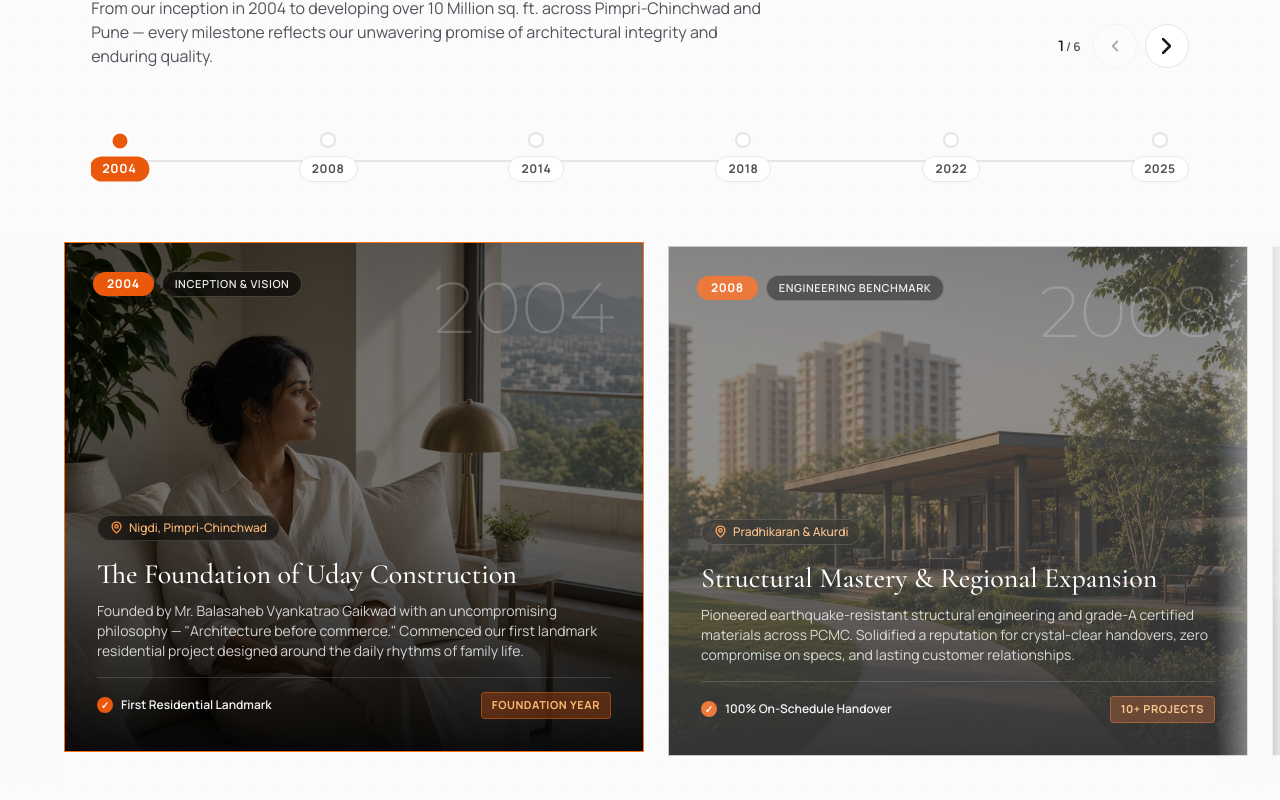
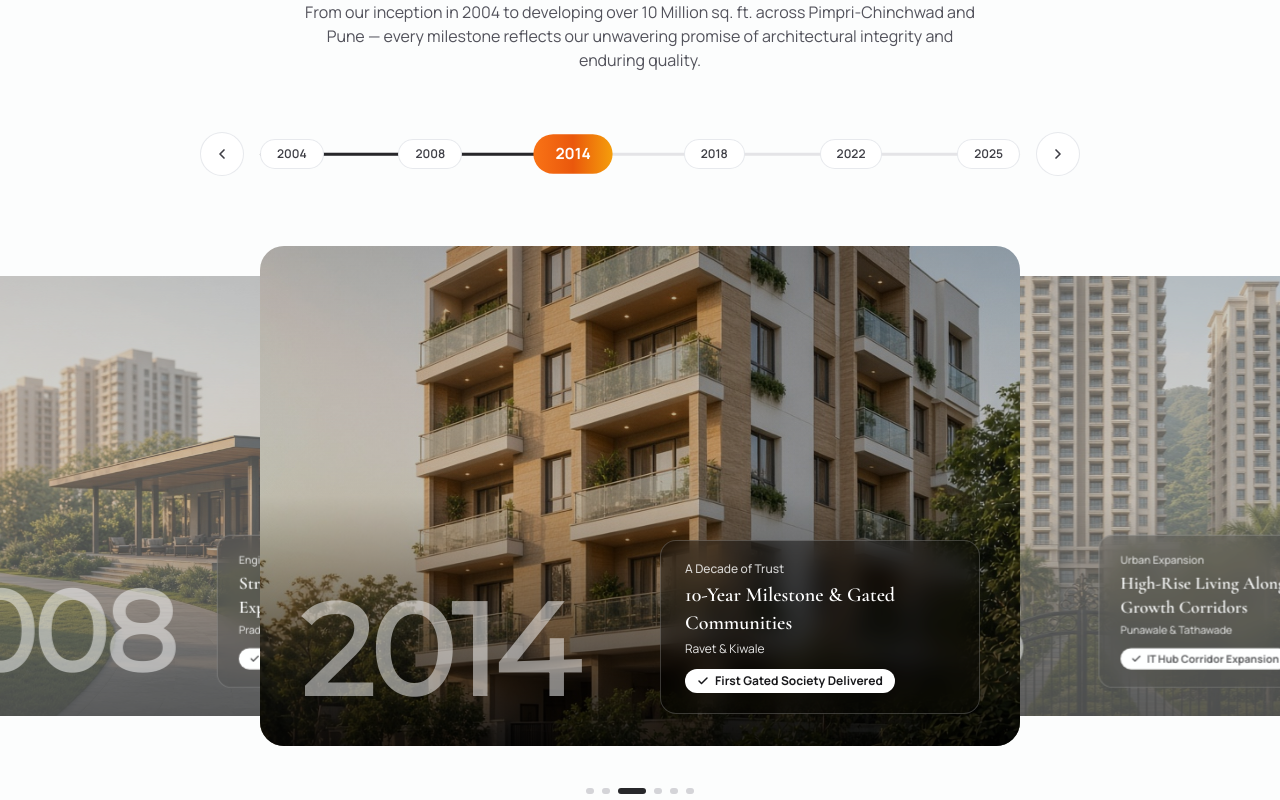
Before and after one commit to maheshmindfull-tech/uday-construction, a React (Vite) app: page /about in a window 1280 px wide. Shown: the part 2400-3200 px from the top of the page. Built offline with nearby package versions, Linux system fonts and the light colour scheme.

Commit message:
Pixel-perfect implementation of Timeline Carousel matching design mockup

```diff
--- a/src/components/Timeline.jsx
+++ b/src/components/Timeline.jsx
@@ -1,4 +1,4 @@
-import { useState, useRef } from 'react'
+import { useState, useRef, useEffect } from 'react'
 import { timelineData } from '../data/content'
 import Reveal from './Reveal'
 
@@ -20,292 +20,262 @@ const milestoneImages = {
 
 export default function Timeline() {
   const { eyebrow, title, subtitle, milestones } = timelineData
-  const [activeIndex, setActiveIndex] = useState(0)
-  const trackRef = useRef(null)
-  const cardRefs = useRef([])
+  // Default to 2014 (index 2) exactly matching the mockup design
+  const [activeIndex, setActiveIndex] = useState(2)
+  const touchStartX = useRef(null)
 
-  // Scroll active card into view smoothly
-  const scrollToMilestone = (index) => {
-    const validIndex = Math.max(0, Math.min(milestones.length - 1, index))
-    setActiveIndex(validIndex)
-
-    const card = cardRefs.current[validIndex]
-    const track = trackRef.current
-    if (card && track) {
-      const cardLeft = card.offsetLeft
-      const cardWidth = card.offsetWidth
-      const trackWidth = track.clientWidth
-      track.scrollTo({
-        left: cardLeft - trackWidth / 2 + cardWidth / 2,
-        behavior: 'smooth',
-      })
-    }
+  const goToNext = () => {
+    setActiveIndex((prev) => (prev < milestones.length - 1 ? prev + 1 : prev))
   }
 
-  // Handle manual horizontal scroll / swipe on track
-  const handleTrackScroll = () => {
-    const track = trackRef.current
-    if (!track) return
-
-    const trackCenter = track.scrollLeft + track.clientWidth / 2
-    let closestIndex = 0
-    let minDistance = Infinity
-
-    cardRefs.current.forEach((card, idx) => {
-      if (card) {
-        const cardCenter = card.offsetLeft + card.offsetWidth / 2
-        const distance = Math.abs(trackCenter - cardCenter)
-        if (distance < minDistance) {
-          minDistance = distance
-          closestIndex = idx
-        }
-      }
-    })
-
-    if (closestIndex !== activeIndex) {
-      setActiveIndex(closestIndex)
-    }
+  const goToPrev = () => {
+    setActiveIndex((prev) => (prev > 0 ? prev - 1 : prev))
   }
 
-  // Progress percentage for connecting track
+  const handleTouchStart = (e) => {
+    touchStartX.current = e.touches[0].clientX
+  }
+
+  const handleTouchEnd = (e) => {
+    if (touchStartX.current === null) return
+    const diff = touchStartX.current - e.changedTouches[0].clientX
+    if (Math.abs(diff) > 40) {
+      if (diff > 0) goToNext()
+      else goToPrev()
+    }
+    touchStartX.current = null
+  }
+
+  // Keyboard navigation (ArrowLeft, ArrowRight)
+  useEffect(() => {
+    const handleKeyDown = (e) => {
+      if (e.key === 'ArrowRight') goToNext()
+      if (e.key === 'ArrowLeft') goToPrev()
+    }
+    window.addEventListener('keydown', handleKeyDown)
+    return () => window.removeEventListener('keydown', handleKeyDown)
+  }, [])
+
   const progressPercent = (activeIndex / (milestones.length - 1)) * 100
 
   return (
     <section
       id="timeline"
       aria-label="Company Milestones Timeline"
-      className="relative w-full overflow-hidden border-b border-line bg-sand/60 py-16 md:py-24"
+      className="relative w-full overflow-hidden bg-sand/40 py-16 md:py-24 border-b border-line"
     >
-      {/* Background Architectural Grid Pattern */}
-      <div
-        className="pointer-events-none absolute inset-0 opacity-[0.3]"
-        style={{
-          backgroundImage:
-            'radial-gradient(rgb(234 88 12 / 0.12) 1px, transparent 1px)',
-          backgroundSize: '24px 24px',
-        }}
-      />
-
-      <div className="relative mx-auto max-w-site px-4 sm:px-6 md:px-10 2xl:px-16">
-        {/* Header with Title and Prev/Next Navigation Controls */}
-        <div className="flex flex-col justify-between gap-6 md:flex-row md:items-end">
-          <div className="max-w-2xl">
+      <div className="mx-auto max-w-site px-4 sm:px-6 md:px-10">
+        {/* Header - Centered Layout matching mockup */}
+        <div className="mx-auto max-w-3xl text-center">
           <Reveal>
-              <div className="flex items-center gap-3 text-xs font-bold uppercase tracking-[0.2em] text-orange-600">
-                <span className="block h-0.5 w-10 bg-gradient-to-r from-orange-500 to-amber-400" />
+            <div className="inline-block rounded-full bg-gradient-to-r from-orange-600 to-amber-600 px-5 py-1.5 text-[11px] sm:text-xs font-bold uppercase tracking-[0.18em] text-white shadow-sm">
               {eyebrow}
             </div>
-              <h2 className="section-title mt-4 text-ink">{title}</h2>
-              <p className="mt-3.5 text-sm leading-relaxed text-body md:text-base">
+
+            <h2 className="mt-4 font-display text-3xl font-medium tracking-tight text-ink sm:text-4xl md:text-5xl lg:text-[54px] leading-tight">
+              {title}
+            </h2>
+
+            <p className="mt-3.5 text-sm sm:text-base leading-relaxed text-body max-w-2xl mx-auto">
               {subtitle}
             </p>
           </Reveal>
         </div>
 
-          {/* Navigation Prev / Next Buttons */}
+        {/* Timeline Horizontal Scrubber Bar */}
         <Reveal delay={100}>
-            <div className="flex items-center gap-3">
-              <span className="text-xs font-semibold text-body">
-                <span className="font-number text-sm font-bold text-ink">
-                  {activeIndex + 1}
-                </span>{' '}
-                / {milestones.length}
-              </span>
-
-              <div className="flex items-center gap-2">
+          <div className="mx-auto mt-10 md:mt-12 flex max-w-4xl items-center justify-center gap-3 sm:gap-4 px-2">
+            {/* Left Previous Arrow Button */}
             <button
               type="button"
-                  onClick={() => scrollToMilestone(activeIndex - 1)}
+              onClick={goToPrev}
               disabled={activeIndex === 0}
               aria-label="Previous milestone"
-                  className="flex h-11 w-11 items-center justify-center rounded-full border border-line bg-white text-ink transition-all duration-200 hover:border-orange-600 hover:bg-orange-600 hover:text-white disabled:pointer-events-none disabled:opacity-35 shadow-sm"
+              className="flex h-10 w-10 sm:h-11 sm:w-11 shrink-0 items-center justify-center rounded-full border border-gray-200/90 bg-white text-zinc-700 shadow-sm transition-all duration-200 hover:scale-105 hover:border-orange-500 hover:text-orange-600 disabled:pointer-events-none disabled:opacity-30 cursor-pointer"
             >
-                  <svg width="18" height="18" viewBox="0 0 24 24" fill="none" stroke="currentColor" strokeWidth="2.5" strokeLinecap="round" strokeLinejoin="round">
+              <svg width="16" height="16" viewBox="0 0 24 24" fill="none" stroke="currentColor" strokeWidth="2.5" strokeLinecap="round" strokeLinejoin="round">
                 <path d="M15 18l-6-6 6-6" />
               </svg>
             </button>
 
-                <button
-                  type="button"
-                  onClick={() => scrollToMilestone(activeIndex + 1)}
-                  disabled={activeIndex === milestones.length - 1}
-                  aria-label="Next milestone"
-                  className="flex h-11 w-11 items-center justify-center rounded-full border border-line bg-white text-ink transition-all duration-200 hover:border-orange-600 hover:bg-orange-600 hover:text-white disabled:pointer-events-none disabled:opacity-35 shadow-sm"
-                >
-                  <svg width="9" height="16" viewBox="0 0 9 16" fill="none" stroke="currentColor" strokeWidth="2.5" strokeLinecap="round" strokeLinejoin="round">
-                    <path d="M1 1l7 7-7 7" />
-                  </svg>
-                </button>
-              </div>
-            </div>
-          </Reveal>
-        </div>
+            {/* Horizontal Timeline Track */}
+            <div className="relative flex-1 py-4">
+              {/* Inactive Line (Right side / Remaining) */}
+              <div className="absolute top-1/2 left-0 right-0 h-[2.5px] -translate-y-1/2 bg-zinc-200 rounded-full" />
 
-        {/* Horizontal Progress Track / Scrubber Bar */}
-        <Reveal delay={150}>
-          <div className="relative mt-10 md:mt-14 pb-2">
-            {/* Background connecting line */}
-            <div className="absolute top-1/2 left-4 right-4 h-[2px] -translate-y-1/2 bg-line" />
-
-            {/* Active orange connecting line */}
+              {/* Active Dark Progress Line (Left side up to active node) */}
               <div
-              className="absolute top-1/2 left-4 h-[2px] -translate-y-1/2 bg-gradient-to-r from-orange-500 to-amber-500 transition-all duration-500 ease-out"
-              style={{ width: `calc(${progressPercent}% * 0.94)` }}
+                className="absolute top-1/2 left-0 h-[2.5px] -translate-y-1/2 bg-zinc-800 rounded-full transition-all duration-500 ease-out"
+                style={{ width: `${progressPercent}%` }}
               />
 
-            {/* Year Nodes Track */}
-            <div className="relative flex items-center justify-between gap-2 overflow-x-auto py-2 scrollbar-none">
-              {milestones.map((item, idx) => {
-                const isActive = activeIndex === idx
-                const isPassed = activeIndex >= idx
+              {/* Year Nodes along the line */}
+              <div className="relative flex items-center justify-between gap-1 sm:gap-2">
+                {milestones.map((item, index) => {
+                  const isActive = activeIndex === index
+                  const yearDisplay = item.year.split(' ')[0]
 
                   return (
                     <button
                       key={item.year}
                       type="button"
-                    onClick={() => scrollToMilestone(idx)}
-                    className="group relative z-10 flex flex-col items-center gap-2 transition-all duration-300 focus:outline-none"
-                    aria-label={`Go to ${item.year} milestone`}
-                  >
-                    {/* Node Dot with Ping ring when active */}
-                    <div className="relative flex items-center justify-center">
-                      {isActive && (
-                        <span className="absolute h-8 w-8 animate-ping rounded-full bg-orange-500/20 opacity-75" />
-                      )}
-                      <span
-                        className={`h-4 w-4 rounded-full border-2 transition-all duration-300 ${
+                      onClick={() => setActiveIndex(index)}
+                      aria-label={`Jump to ${item.year}`}
+                      className={`relative z-10 transition-all duration-300 focus:outline-none cursor-pointer select-none ${
                         isActive
-                            ? 'scale-125 border-white bg-orange-600 ring-4 ring-orange-500/30'
-                            : isPassed
-                            ? 'border-orange-500 bg-orange-500'
-                            : 'border-line bg-white group-hover:border-orange-400'
-                        }`}
-                      />
-                    </div>
-
-                    {/* Year Label Button / Pill */}
-                    <span
-                      className={`rounded-full px-3 py-1 text-xs font-bold tracking-wider transition-all duration-300 ${
-                        isActive
-                          ? 'bg-orange-600 text-white shadow-sm ring-2 ring-orange-500/20 scale-105'
-                          : 'border border-line bg-white text-body hover:border-orange-500 hover:text-orange-600'
+                          ? 'rounded-full bg-gradient-to-r from-orange-500 via-orange-600 to-amber-500 px-4 sm:px-5 py-1.5 sm:py-2 text-xs sm:text-sm font-bold text-white shadow-[0_0_22px_rgba(234,88,12,0.45)] ring-4 ring-orange-500/20 scale-110'
+                          : 'rounded-full border border-gray-200/90 bg-white px-2.5 sm:px-4 py-1 sm:py-1.5 text-[11px] sm:text-xs font-semibold text-zinc-700 shadow-sm hover:scale-105 hover:border-zinc-400 hover:text-black'
                       }`}
                     >
-                      {item.year.split(' ')[0]}
-                    </span>
+                      {yearDisplay}
                     </button>
                   )
                 })}
               </div>
             </div>
+
+            {/* Right Next Arrow Button */}
+            <button
+              type="button"
+              onClick={goToNext}
+              disabled={activeIndex === milestones.length - 1}
+              aria-label="Next milestone"
+              className="flex h-10 w-10 sm:h-11 sm:w-11 shrink-0 items-center justify-center rounded-full border border-gray-200/90 bg-white text-zinc-700 shadow-sm transition-all duration-200 hover:scale-105 hover:border-orange-500 hover:text-orange-600 disabled:pointer-events-none disabled:opacity-30 cursor-pointer"
+            >
+              <svg width="16" height="16" viewBox="0 0 24 24" fill="none" stroke="currentColor" strokeWidth="2.5" strokeLinecap="round" strokeLinejoin="round">
+                <path d="M9 18l6-6-6-6" />
+              </svg>
+            </button>
+          </div>
         </Reveal>
       </div>
 
-      {/* Cinematic Horizontal Cards Carousel Filmstrip */}
-      <div className="relative mt-8 md:mt-10 w-full overflow-hidden">
-        {/* Left and Right Subtle Gradients for Depth */}
-        <div className="pointer-events-none absolute left-0 top-0 bottom-0 z-20 w-8 md:w-16 bg-gradient-to-r from-sand/90 via-sand/40 to-transparent" />
-        <div className="pointer-events-none absolute right-0 top-0 bottom-0 z-20 w-8 md:w-16 bg-gradient-to-l from-sand/90 via-sand/40 to-transparent" />
+      {/* 3-Card Carousel Exhibition Stage matching mockup */}
+      <div
+        className="relative mt-8 md:mt-12 w-full overflow-hidden px-4"
+        onTouchStart={handleTouchStart}
+        onTouchEnd={handleTouchEnd}
+      >
+        <div className="relative mx-auto flex h-[350px] sm:h-[420px] md:h-[480px] lg:h-[520px] max-w-7xl items-center justify-center">
+          {milestones.map((item, index) => {
+            const diff = index - activeIndex
+            const isVisible = Math.abs(diff) <= 2
+            if (!isVisible) return null
 
-        {/* Scrollable Track */}
-        <div
-          ref={trackRef}
-          onScroll={handleTrackScroll}
-          className="flex gap-6 overflow-x-auto px-5 sm:px-10 md:px-16 pb-6 pt-2 snap-x snap-mandatory scrollbar-none"
-          tabIndex={0}
-          aria-label="Timeline horizontal milestone cards"
-        >
-          {milestones.map((item, index) => {
-            const isActive = activeIndex === index
+            const isCenter = diff === 0
+            const isLeft = diff === -1
+            const isRight = diff === 1
+            const isFarLeft = diff === -2
+            const isFarRight = diff === 2
+
+            let transformClass = ''
+            let zIndex = 10
+            let opacityClass = 'opacity-0 pointer-events-none'
+
+            if (isCenter) {
+              transformClass = 'translate-x-0 scale-100'
+              zIndex = 30
+              opacityClass = 'opacity-100 shadow-2xl shadow-black/30'
+            } else if (isLeft) {
+              transformClass = '-translate-x-[75%] sm:-translate-x-[70%] md:-translate-x-[62%] lg:-translate-x-[58%] scale-[0.88]'
+              zIndex = 20
+              opacityClass = 'opacity-70 hover:opacity-90 cursor-pointer'
+            } else if (isRight) {
+              transformClass = 'translate-x-[75%] sm:translate-x-[70%] md:translate-x-[62%] lg:translate-x-[58%] scale-[0.88]'
+              zIndex = 20
+              opacityClass = 'opacity-70 hover:opacity-90 cursor-pointer'
+            } else if (isFarLeft) {
+              transformClass = '-translate-x-[130%] scale-[0.75]'
+              zIndex = 10
+              opacityClass = 'opacity-0 pointer-events-none'
+            } else if (isFarRight) {
+              transformClass = 'translate-x-[130%] scale-[0.75]'
+              zIndex = 10
+              opacityClass = 'opacity-0 pointer-events-none'
+            }
+
             const image = milestoneImages[item.year] || legacyImg
 
             return (
-              <article
+              <div
                 key={item.year}
-                ref={(el) => (cardRefs.current[index] = el)}
-                onClick={() => scrollToMilestone(index)}
-                className={`group relative h-[440px] sm:h-[480px] md:h-[510px] w-[86vw] sm:w-[480px] md:w-[540px] lg:w-[580px] shrink-0 snap-center cursor-pointer overflow-hidden border bg-night transition-all duration-500 select-none ${
-                  isActive
-                    ? 'border-orange-500 shadow-xl ring-2 ring-orange-500/25 -translate-y-1'
-                    : 'border-line/80 opacity-80 hover:opacity-100 hover:border-orange-500/50'
-                }`}
+                onClick={() => {
+                  if (!isCenter) setActiveIndex(index)
+                }}
+                className={`absolute w-[90vw] max-w-[760px] h-[340px] sm:h-[400px] md:h-[460px] lg:h-[500px] rounded-2xl sm:rounded-3xl overflow-hidden transition-all duration-500 ease-out select-none ${transformClass} ${opacityClass}`}
+                style={{ zIndex }}
               >
                 {/* Full-bleed Architectural Photograph */}
                 <img
                   src={image}
                   alt={item.title}
-                  className="absolute inset-0 h-full w-full object-cover object-center transition-transform duration-700 ease-out group-hover:scale-105"
+                  className="absolute inset-0 h-full w-full object-cover object-center transition-transform duration-700 ease-out"
                 />
 
-                {/* Cinematic Directional Gradients for perfect legibility */}
-                <div className="absolute inset-0 bg-gradient-to-t from-black/95 via-black/55 to-black/30" />
-                <div className="absolute inset-0 bg-gradient-to-b from-black/40 via-transparent to-transparent" />
+                {/* Subtle Cinematic Vignette */}
+                <div className="absolute inset-0 bg-gradient-to-t from-black/85 via-black/25 to-transparent" />
+                <div className="absolute inset-0 bg-gradient-to-b from-black/30 via-transparent to-transparent" />
 
-                {/* Top Bar: Year & Tag Pills + Large Watermark */}
-                <div className="relative z-10 flex items-start justify-between p-5 sm:p-7">
-                  <div className="flex flex-wrap items-center gap-2">
-                    <span className="rounded-full bg-orange-600 px-3.5 py-1 text-xs font-bold tracking-wider text-white shadow-md">
-                      {item.year}
-                    </span>
-                    <span className="rounded-full border border-white/20 bg-black/60 px-3 py-1 text-[11px] font-semibold uppercase tracking-wider text-white/90 backdrop-blur-md">
-                      {item.tag}
-                    </span>
-                  </div>
-
-                  {/* Faint Background Watermark Year */}
-                  <span className="font-number text-5xl sm:text-6xl md:text-7xl font-[200] leading-none text-white/20 select-none">
+                {/* Giant Watermark Year in bottom-left */}
+                <span className="absolute bottom-4 sm:bottom-6 md:bottom-8 left-5 sm:left-8 md:left-10 font-number text-6xl sm:text-7xl md:text-8xl lg:text-9xl font-black tracking-tight text-white/50 select-none leading-none drop-shadow-md pointer-events-none">
                   {item.year.split(' ')[0]}
                 </span>
-                </div>
 
-                {/* Bottom Content Area */}
-                <div className="absolute inset-x-0 bottom-0 z-10 p-5 sm:p-7 md:p-8">
-                  {/* Location Pin */}
-                  <div className="inline-flex items-center gap-1.5 rounded-full border border-white/15 bg-black/50 px-3 py-1 text-xs font-medium text-orange-300 backdrop-blur-md">
+                {/* Frosted Glassmorphism Content Card in bottom-right (matching mockup) */}
+                <div className="absolute bottom-4 sm:bottom-6 md:bottom-8 right-5 sm:right-8 md:right-10 bg-black/40 backdrop-blur-md border border-white/20 rounded-2xl p-4 sm:p-5 sm:px-6 text-left max-w-[260px] sm:max-w-[320px] shadow-xl">
+                  {/* Tag Label */}
+                  <p className="text-[11px] sm:text-xs font-medium text-white/80">
+                    {item.tag}
+                  </p>
+
+                  {/* Milestone Title */}
+                  <h3 className="mt-1 font-display text-base sm:text-lg md:text-xl font-bold text-white leading-snug">
+                    {item.title}
+                  </h3>
+
+                  {/* Location */}
+                  <p className="mt-1 text-xs text-white/90">
+                    {item.location}
+                  </p>
+
+                  {/* Verified Metric Pill with White background & Checkmark */}
+                  <div className="mt-3 inline-flex items-center gap-1.5 rounded-full bg-white px-3 py-1 text-[11px] sm:text-xs font-bold text-zinc-900 shadow-sm">
                     <svg
-                      width="13"
-                      height="13"
+                      width="12"
+                      height="12"
                       viewBox="0 0 24 24"
                       fill="none"
                       stroke="currentColor"
-                      strokeWidth="2.5"
+                      strokeWidth="3"
                       strokeLinecap="round"
                       strokeLinejoin="round"
-                      className="text-orange-400 shrink-0"
+                      className="text-zinc-900"
                     >
-                      <path d="M20 10c0 6-8 12-8 12s-8-6-8-12a8 8 0 0 1 16 0Z" />
-                      <circle cx="12" cy="10" r="3" />
+                      <path d="M20 6L9 17l-5-5" />
                     </svg>
-                    <span>{item.location}</span>
+                    <span>{item.highlight}</span>
+                  </div>
+                </div>
+              </div>
+            )
+          })}
         </div>
 
-                  {/* Milestone Title */}
-                  <h3 className="mt-3.5 font-display text-2xl sm:text-[26px] md:text-[28px] font-medium leading-snug text-white transition-colors group-hover:text-orange-300">
-                    {item.title}
-                  </h3>
-
-                  {/* Description */}
-                  <p className="mt-2 text-xs sm:text-sm leading-relaxed text-white/80 line-clamp-3">
-                    {item.description}
-                  </p>
-
-                  {/* Bottom Highlight & Metric Badges */}
-                  <div className="mt-4 flex flex-wrap items-center justify-between gap-3 border-t border-white/15 pt-3.5">
-                    <div className="flex items-center gap-2 text-xs font-semibold text-white/95">
-                      <span className="flex h-4 w-4 items-center justify-center rounded-full bg-orange-600 text-[10px] font-bold text-white">
-                        ✓
-                      </span>
-                      <span>{item.highlight}</span>
-                    </div>
-
-                    <span className="rounded border border-orange-500/40 bg-orange-600/30 backdrop-blur-md px-2.5 py-1 text-[11px] font-bold uppercase tracking-wider text-orange-300">
-                      {item.metric}
-                    </span>
-                  </div>
-                </div>
-              </article>
-            )
-          })}
+        {/* Bottom Pagination Indicators (Elongated active pill + dots matching mockup) */}
+        <div className="mt-6 sm:mt-8 flex items-center justify-center gap-2">
+          {milestones.map((_, i) => (
+            <button
+              key={i}
+              type="button"
+              onClick={() => setActiveIndex(i)}
+              aria-label={`Go to slide ${i + 1}`}
+              className={`transition-all duration-300 rounded-full cursor-pointer ${
+                activeIndex === i
+                  ? 'h-1.5 w-7 bg-zinc-800'
+                  : 'h-1.5 w-2 bg-zinc-300 hover:bg-zinc-400'
+              }`}
+            />
+          ))}
         </div>
       </div>
     </section>
```
Lines whose indentation alone changed are shown as unchanged.
